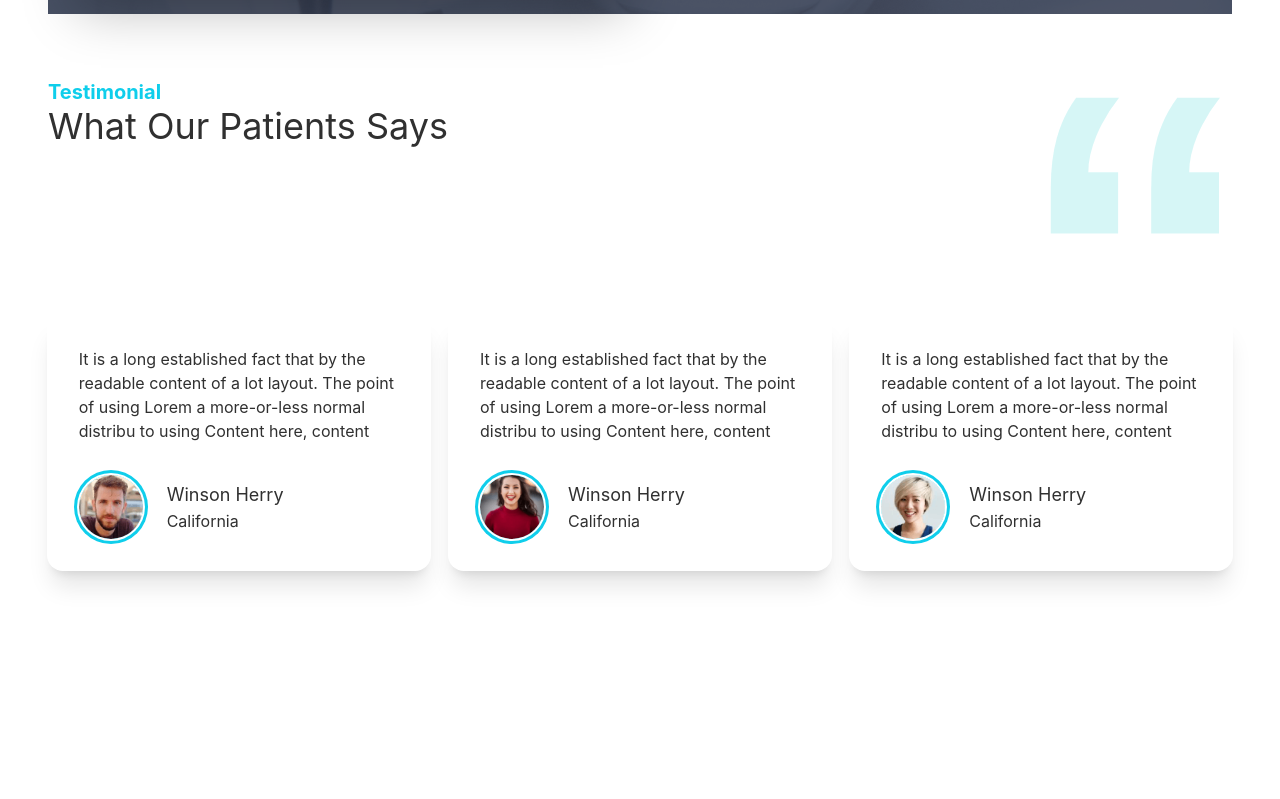
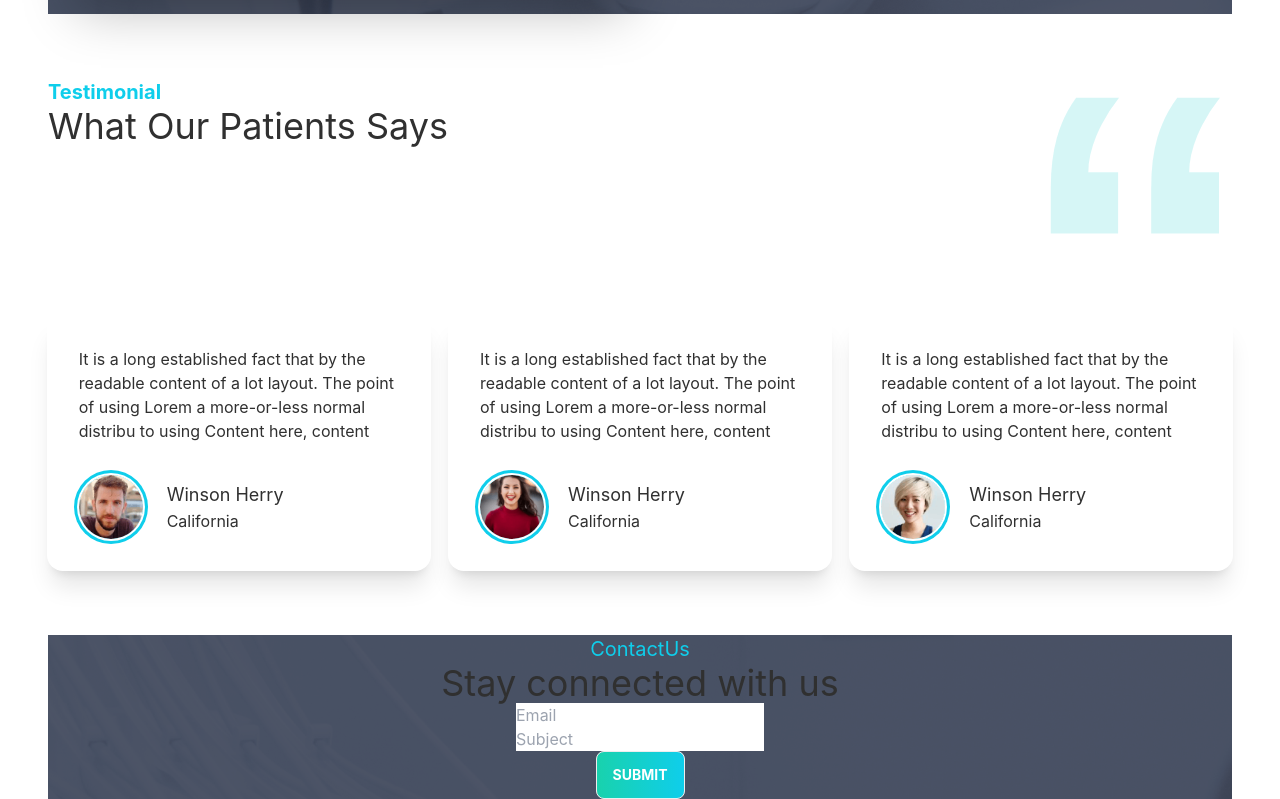
Before and after one commit to ahbab1995/doctors-porta-client, a React (Create React App) app: page / in a window 1280 px wide. Shown: the part 2925-3724 px from the top of the page. Before the commit the page ends 3560 px from the top, so only its background shows below. Built offline with nearby package versions, Linux system fonts and the light colour scheme.

Commit message:
ContactUs components new code added

```diff
--- /dev/null
+++ b/src/Pages/Home/ContactUs/ContactUs.js
@@ -0,0 +1,20 @@
+import React from "react";
+import appointment from '../../../assets/images/appointment.png'
+
+const ContactUs = () => {
+  return (
+    <section style={{background:`URL(${appointment})`}} className="text-center" >
+      <h4 className="text-xl text-primary ">ContactUs</h4>
+      <h2 className="text-4xl">Stay connected with us</h2>
+      <div>
+       <form>
+        <input type="email" placeholder="Email"></input> <br/>
+        <input type="terxt" placeholder="Subject"></input> <br/>
+        <button className="btn bg-gradient-to-r from-secondary to-primary uppercase font-bold text-white">Submit</button>
+       </form>
+      </div>
+    </section>
+  );
+};
+
+export default ContactUs;
--- a/src/Pages/Home/Home.js
+++ b/src/Pages/Home/Home.js
@@ -5,6 +5,7 @@ import Services from './Services/Services';
 import Treatment from './Treatment/Treatment';
 import MakeAppointment from './MakeAppointment/MakeAppointment';
 import Testimonial from './Testimonial/Testimonial';
+import ContactUs from './ContactUs/ContactUs';
 
 
 const Home = () => {
@@ -16,6 +17,7 @@ const Home = () => {
             <Treatment></Treatment>
             <MakeAppointment></MakeAppointment>
             <Testimonial></Testimonial>
+            <ContactUs></ContactUs>
         </div>
     );
 };
```
